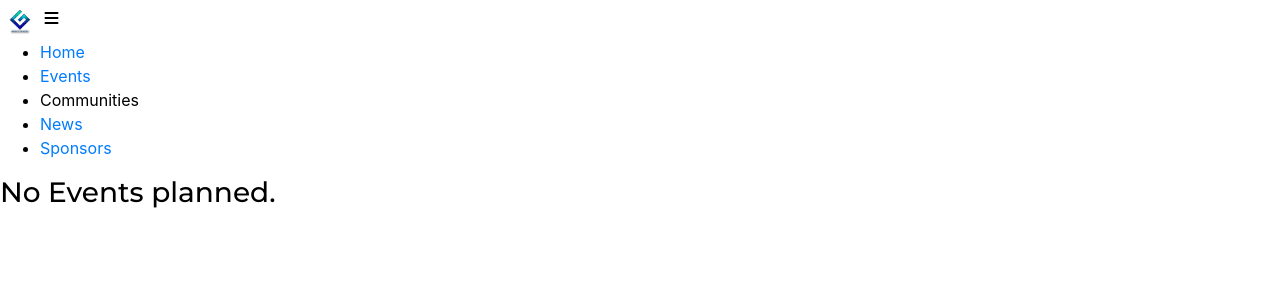
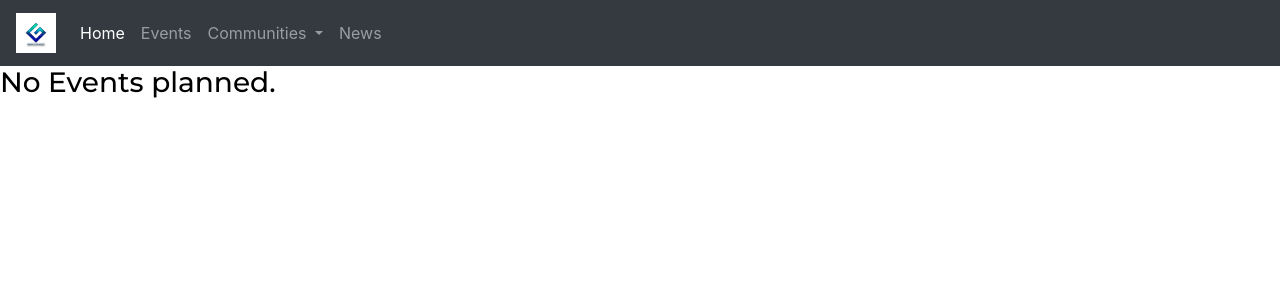
Before and after one commit to OZoneGuy/GEEKS-wesbite, a Django app: page /blogs/ in a window 1280 px wide. Shown: the top 300 px of the page. Run offline with Django 3.2, Linux system fonts and the light colour scheme; some libraries are stand-ins or nearby versions.

Commit message:
style - Using bootstrap navbar

```diff
--- a/django/home/templates/base.html
+++ b/django/home/templates/base.html
@@ -19,26 +19,46 @@
         {% block head %}{% endblock %}
     </head>
     <body>
-        <div id="header-div">
-            <div>
+
+        <nav class="navbar navbar-expand-lg navbar-dark bg-dark nav-custom">
+            <a class="navbar-brand" href="#">
                 <img id="img-logo" src="{% static 'img/logo.png' %}" alt="McMaster Geeks">
-                <i id="img-menu" class="fas fa-bars" onclick="toggleActive('menu')"></i>
+            </a>
+            <button class="navbar-toggler" type="button" data-toggle="collapse" data-target="#navbarNav" aria-controls="navbarNav" aria-expanded="false" aria-label="Toggle navigation">
+                <span class="navbar-toggler-icon"></span>
+            </button>
+            <div class="collapse navbar-collapse" id="navbarNav">
+                <ul class="navbar-nav">
+                    <li class="nav-item active">
+                        <a class="nav-link" href="{% url 'home:index' %}">Home<span class="sr-only">(current)</span></a>
+                    </li>
+                    <li class="nav-item">
+                        <a class="nav-link" href="{% url 'events:index' %}">Events</a>
+                    </li>
+                    <li class="nav-item dropdown">
+                        <a class="nav-link dropdown-toggle" href="#" id="navbarDropdownMenuLink" data-toggle="dropdown" aria-haspopup="true" aria-expanded="false">
+                            Communities
+                        </a>
+                        <div class="dropdown-menu" aria-labelledby="navbarDropdownMenuLink">
+                            <a class="dropdown-item" href="{% url 'home:dnd'">DnD</a>
+                            <a class="dropdown-item" href="{% url 'home:tabletop'">Tabletop</a>
+                            <a class="dropdown-item" href="{% url 'home:anime'">Anime</a>
+                            <a class="dropdown-item" href="{% url 'home:smash'">Smash</a>
+                            <a class="dropdown-item" href="{% url 'home:pokemon'">Pokemon</a>
+                            <a class="dropdown-item" href="{% url 'home:minecraft'">Minecraf</a>
+                        </div>
+                    </li>
+                    <li class="nav-item">
+                        <a class="nav-link" href="{% url 'blogs:index' %}">News</a>
+                    </li>
+                    {% comment '' %}
+                    <li class="nav-item">
+                        <a class="nav-link" href="{% url 'home:sponsors' %}">Sponsors</a>
+                    </li>
+                    {% endcomment %}
+                </ul>
             </div>
-            <ul class="nav-ul" id="menu">
-                <!-- Need to add an 'a' element inside the li -->
-                <li class="nav-item"><a href="/">Home</a></li>
-                <li class="nav-item"><a href="{% url 'events:index' %}">Events</a></li>
-                <li class="nav-item dropdown"><a onclick="toggleActive('com-menu');">Communities</a>
-                    <div class="dropdown-menu" id="com-menu">
-                        <ul class="nav-ul">
-                            <li class="nav-item"><a href="dnd">WIP</a></li>
-                        </ul>
-                    </div>
-                </li>
-                <li class="nav-item"><a href="{% url 'blogs:index' %}">News</a></li>
-                <li class="nav-item"><a href="/sponsors">Sponsors</a></li>
-            </ul>
-        </div>
+        </nav>
 
         {% block body %}
         {% endblock %}
```
